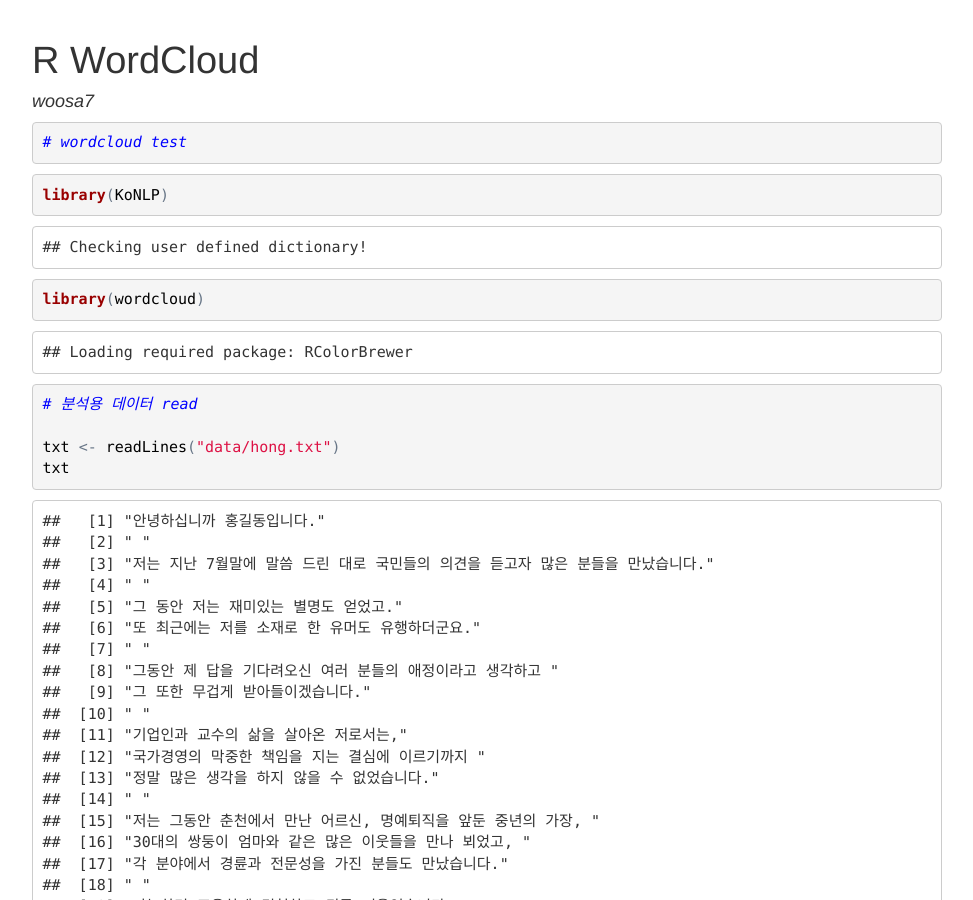
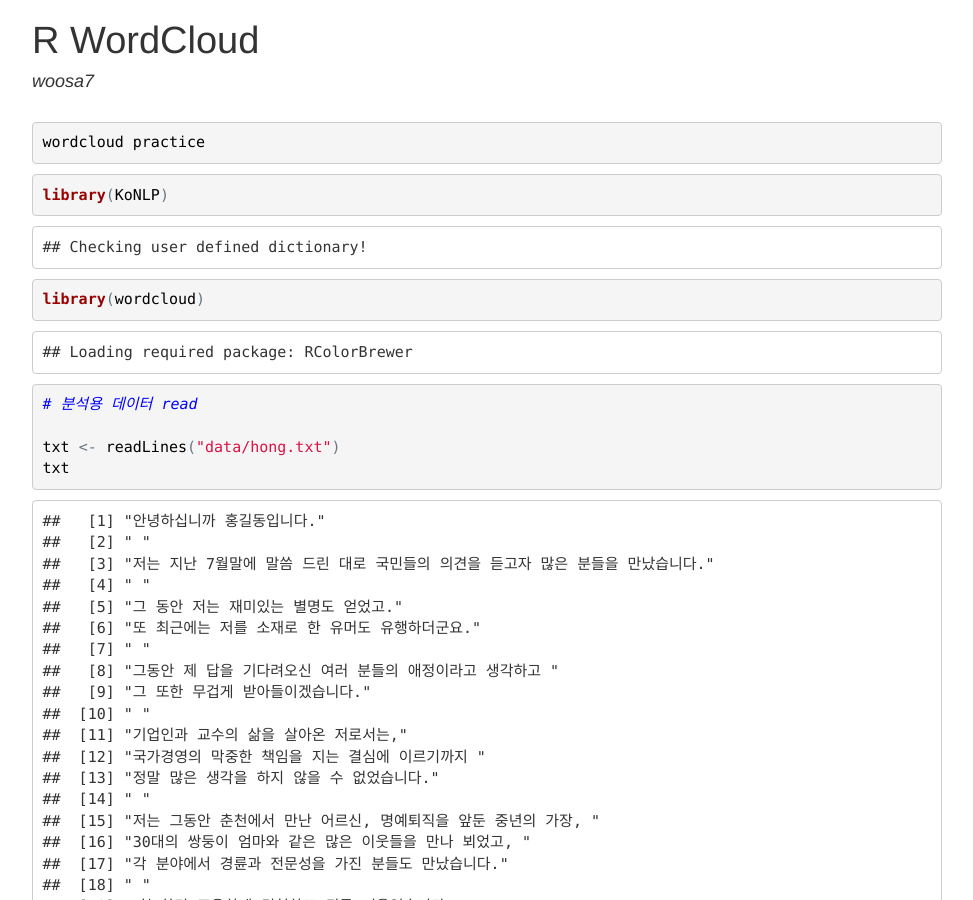
Before and after one commit to woosa7/woosa7.github.io, a Jekyll site: the page _posts/2016-03-30-R WordCloud.html, which Jekyll copies as it is, in a window 1280 px wide and 900 px high. Shown: the whole window, without its empty margins (153-1126 px from the left). Built offline with Jekyll 4.4.1, drawn with Linux system fonts in a browser that asks for light colours.

Commit message:
update posts

```diff
--- a/_posts/2016-03-30-R WordCloud.html
+++ b/_posts/2016-03-30-R WordCloud.html
@@ -122,15 +122,14 @@ $(document).ready(function () {
 <div class="fluid-row" id="header">
 
 
-<br>
 <h1 class="title toc-ignore">R WordCloud</h1>
 <h4 class="author"><em>woosa7</em></h4>
 <h4 class="date"><em></em></h4>
 
 </div>
 
-
-<pre class="r"><code># wordcloud test</code></pre>
+<br>
+<pre class="r"><code>wordcloud practice</code></pre>
 <pre class="r"><code>library(KoNLP)</code></pre>
 <pre><code>## Checking user defined dictionary!</code></pre>
 <pre class="r"><code>library(wordcloud)</code></pre>
```
